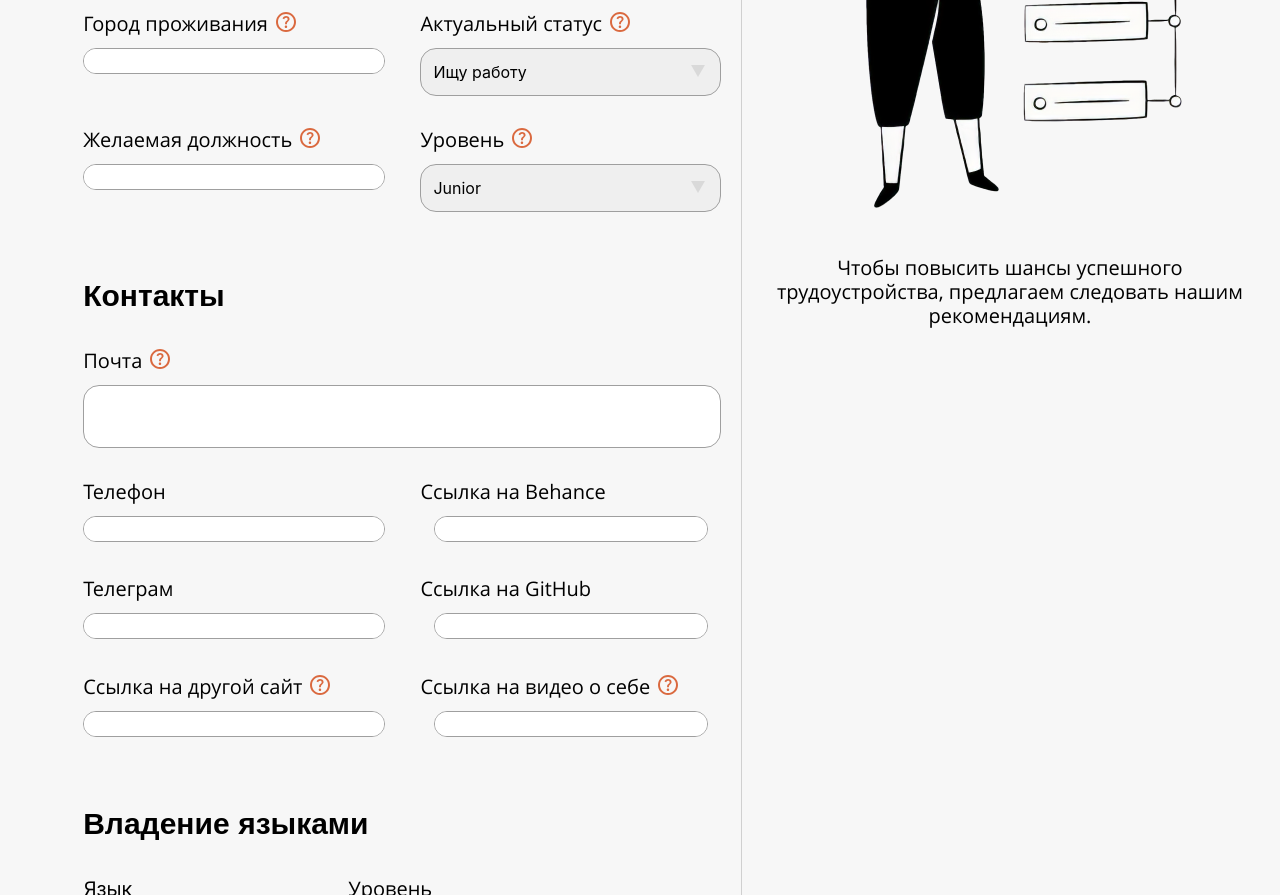
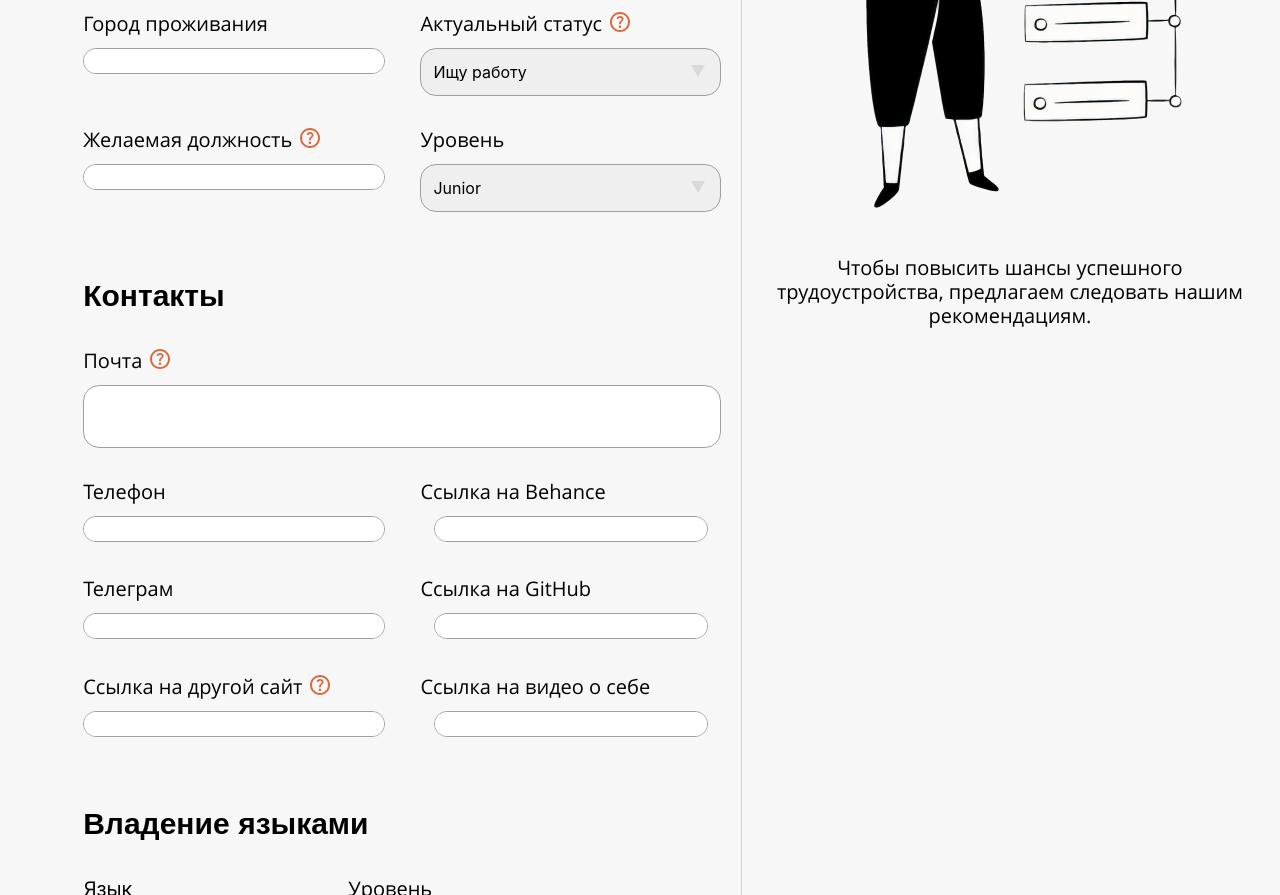
Before and after one commit to homo-errantium/frontend, a React (Create React App) app: page /resume/personal-data in a window 1280 px wide. Shown: the part 600-1495 px from the top of the page. Built offline with nearby package versions, Linux system fonts and the light colour scheme.

Commit message:
feat(personaldata and languageinput): tips fixed and language option fixed
deleted empty option in LanguageInput and fixed tips in PersonalData

```diff
--- a/src/components/Resume/PersonalData/PersonalData.js
+++ b/src/components/Resume/PersonalData/PersonalData.js
@@ -53,8 +53,8 @@ const PersonalData = () => {
             ordinaryInputFirst
             selectedInputSecond
             optionsInputSecond={ACTUAL_STATUS_OPTIONS}
-            tip
-            tipText={ACTUAL_STATUS_TIP}
+            tipSecond
+            tipTextSecond={ACTUAL_STATUS_TIP}
           />
           <DoubleInput
             firstLabel="Желаемая должность"
@@ -63,8 +63,8 @@ const PersonalData = () => {
             ordinaryInputFirst
             selectedInputSecond
             optionsInputSecond={LEVEL_OPTIONS}
-            tip
-            tipText={CAREER_OBJECTIVE_TIP}
+            tipFirst
+            tipTextFirst={CAREER_OBJECTIVE_TIP}
           />
         </div>
         <ResumeTitle title="Контакты" />
@@ -90,8 +90,8 @@ const PersonalData = () => {
             doubleInput
             ordinaryInputFirst
             ordinaryInputSecond
-            tip
-            tipText={OTHER__SITE_LINK_TIP}
+            tipFirst
+            tipTextFirst={OTHER__SITE_LINK_TIP}
           />
         </div>
         <ResumeTitle title="Владение языками" />
--- a/src/components/Resume/ResumeComponents/DoubleInput/DoubleInput.js
+++ b/src/components/Resume/ResumeComponents/DoubleInput/DoubleInput.js
@@ -5,8 +5,10 @@ import Tip from '../Tip/Tip'
 
 const DoubleInput = ({
   firstLabel,
-  tip,
-  tipText,
+  tipFirst,
+  tipTextFirst,
+  tipSecond,
+  tipTextSecond,
   disabled,
   doubleInput,
   secondLabel,
@@ -24,7 +26,7 @@ const DoubleInput = ({
         <label className="double-input__label" htmlFor="selected-input-first">
           {firstLabel}
         </label>
-        {tip && <Tip text={tipText} />}
+        {tipFirst && <Tip text={tipTextFirst} />}
       </div>
       {selectedInputFirst && (
         <div className="double-input__select-wrapper">
@@ -59,7 +61,7 @@ const DoubleInput = ({
             >
               {secondLabel}
             </label>
-            {tip && <Tip text={tipText} />}
+            {tipSecond && <Tip text={tipTextSecond} />}
           </div>
           {selectedInputSecond && (
             <div className="double-input__select-wrapper">
@@ -94,8 +96,10 @@ const DoubleInput = ({
 DoubleInput.propTypes = {
   firstLabel: PropTypes.string.isRequired,
   secondLabel: PropTypes.string,
-  tip: PropTypes.bool,
-  tipText: PropTypes.node,
+  tipFirst: PropTypes.bool,
+  tipTextFirst: PropTypes.node,
+  tipSecond: PropTypes.bool,
+  tipTextSecond: PropTypes.node,
   disabled: PropTypes.bool,
   doubleInput: PropTypes.bool,
   placeholder: PropTypes.node,
@@ -108,8 +112,10 @@ DoubleInput.propTypes = {
 }
 
 DoubleInput.defaultProps = {
-  tip: false,
-  tipText: '',
+  tipFirst: false,
+  tipTextFirst: '',
+  tipSecond: false,
+  tipTextSecond: '',
   disabled: false,
   doubleInput: false,
   placeholder: '',
--- a/src/components/Resume/ResumeComponents/LanguageInput/LanguageInput.js
+++ b/src/components/Resume/ResumeComponents/LanguageInput/LanguageInput.js
@@ -28,9 +28,14 @@ const LanguageInput = ({
             id="selected-lang-input-first"
             className="language-input__field"
           >
-            <option value="" className="double-input__option" disabled selected>
-              {' '}
-            </option>
+            <option
+              value=""
+              className="double-input__option"
+              disabled
+              selected
+              hidden
+              aria-label="Выберите язык"
+            />
             {optionsInputFirst.map(value => (
               <option
                 value={value || ''}
@@ -57,9 +62,14 @@ const LanguageInput = ({
             id="selected-lang-input-second"
             className="language-input__field"
           >
-            <option value="" className="double-input__option" disabled selected>
-              {' '}
-            </option>
+            <option
+              value=""
+              className="double-input__option"
+              disabled
+              selected
+              hidden
+              aria-label="Выберите уровень знания языка"
+            />
             {optionsInputSecond.map(value => (
               <option
                 value={value}
```
